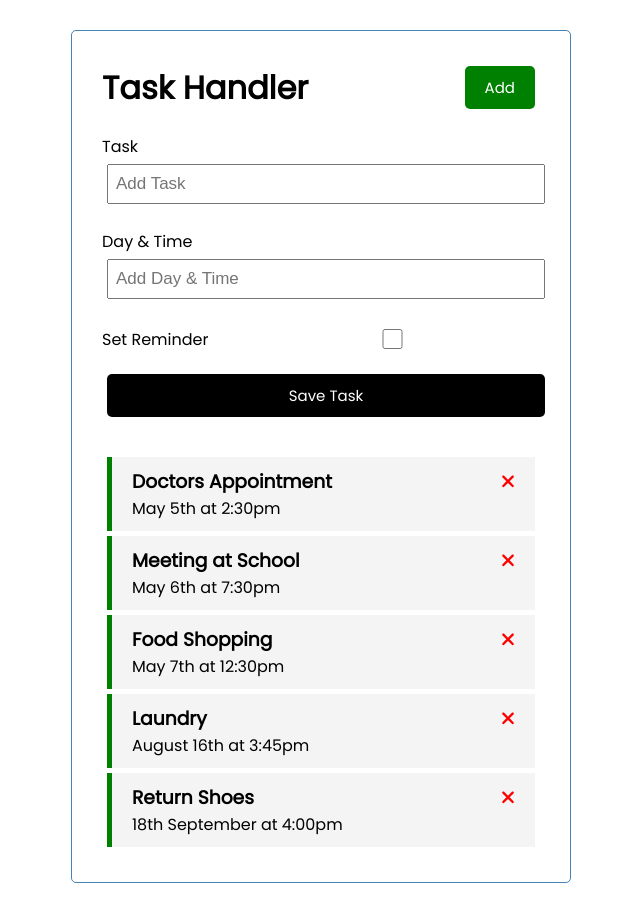
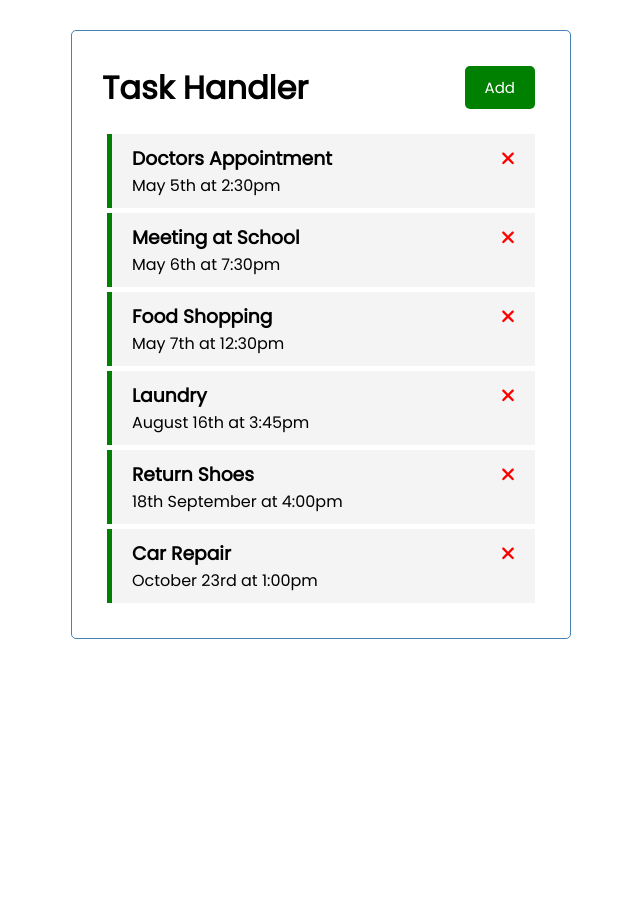
Before and after one commit to kevinclerkin/TaskHandler, an Angular app: page / in a window 1280 px wide. Shown: the whole page, without its empty margins (319-959 px from the left). After the commit the page ends 800 px from the top, so only its background shows below. Built offline with nearby package versions, Linux system fonts and the light colour scheme; data requests are answered from the project's data file.

Commit message:
Added toggle feature and UI service

```diff
--- a/db.json
+++ b/db.json
@@ -29,6 +29,12 @@
       "day": "18th September at 4:00pm",
       "reminder": true,
       "id": 5
+    },
+    {
+      "text": "Car Repair",
+      "day": "October 23rd at 1:00pm",
+      "reminder": true,
+      "id": 6
     }
   ]
 }
--- a/src/app/components/add-task/add-task.component.html
+++ b/src/app/components/add-task/add-task.component.html
@@ -1,4 +1,4 @@
-<form class="add-form" (ngSubmit)="onSubmit()">
+<form *ngIf="showAddTask" class="add-form" (ngSubmit)="onSubmit()">
 <div class="form-control">
     <label for="text">Task</label>
     <input type="text" name="text" [(ngModel)]="text" id="text" placeholder="Add Task"/>
--- a/src/app/components/add-task/add-task.component.ts
+++ b/src/app/components/add-task/add-task.component.ts
@@ -1,5 +1,7 @@
 import { Component, OnInit, Output, EventEmitter } from '@angular/core';
 import { Task } from 'src/app/Task';
+import { UiService } from 'src/app/services/ui.service';
+import { Subscription } from 'rxjs';
 
 @Component({
   selector: 'app-add-task',
@@ -12,8 +14,12 @@
   text!: string;
   day!: string;
   reminder: boolean = false;
+  showAddTask: boolean = false;
+  subscription: Subscription;
 
-
+  constructor(private uiService: UiService){
+    this.subscription = this.uiService.onToggle().subscribe((value:any) => (this.showAddTask = value));
+  }
 
   ngOnInit(): void {
 
--- a/src/app/components/header/header.component.html
+++ b/src/app/components/header/header.component.html
@@ -3,5 +3,5 @@
         {{title}}
     </h1>
 
-<app-button colour="green" text="Add" (btnClick)="toggleAddTask()"></app-button>
+<app-button colour="{{ showAddTask ? 'red' : 'green'}}" text="{{ showAddTask ? 'Close' : 'Add'}}"(btnClick)="toggleAddTask()"></app-button>
 </header>
--- a/src/app/components/header/header.component.ts
+++ b/src/app/components/header/header.component.ts
@@ -1,4 +1,6 @@
 import { Component, OnInit } from '@angular/core';
+import { UiService } from 'src/app/services/ui.service';
+import { Subscription } from 'rxjs';
 
 @Component({
   selector: 'app-header',
@@ -7,12 +9,17 @@
 })
 export class HeaderComponent implements OnInit {
   title: string = 'Task Handler';
+  showAddTask: boolean = false;
+  subscription!: Subscription;
 
-  constructor(){}
+  constructor(private uiService:UiService){
+    this.subscription = this.uiService.onToggle().subscribe((value:any) => (this.showAddTask = value));
+  }
 
   ngOnInit(): void {}
 
   toggleAddTask(){
+    this.uiService.toggleAddTask();
 
   }
 }
--- /dev/null
+++ b/src/app/services/ui.service.ts
@@ -0,0 +1,23 @@
+import { Injectable } from '@angular/core';
+import { Observable, Subject } from 'rxjs';
+
+@Injectable({
+  providedIn: 'root'
+})
+export class UiService {
+  private showAddTask: boolean = false;
+  private subject = new Subject<any>();
+
+
+  constructor() { }
+
+  toggleAddTask(): void{
+    this.showAddTask = !this.showAddTask;
+    this.subject.next(this.showAddTask);
+
+  }
+
+  onToggle(): Observable<any>{
+    return this.subject.asObservable();
+  }
+}
```
Also changed, not shown: 1 other file (tests, documents, lock files or other folders).
